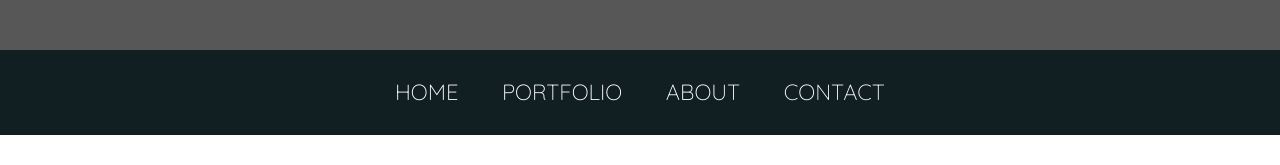
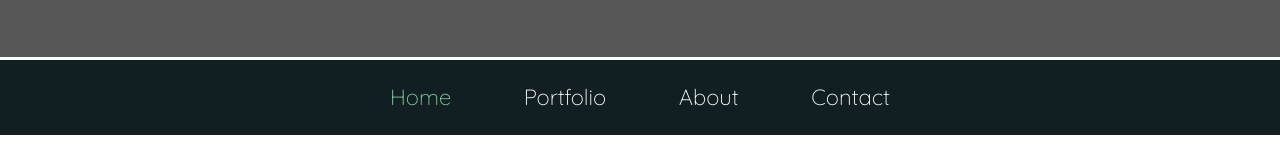
Before and after one commit to Soph-H-P/sophie-haugland-portfolio, a React (Create React App) app: page / in a window 1280 px wide. Shown: the part 743-908 px from the top of the page. Built offline with nearby package versions, Linux system fonts and the light colour scheme; a web font is replaced by a local one.

Commit message:
change navigation

```diff
--- a/src/App.js
+++ b/src/App.js
@@ -62,7 +62,11 @@ const App = () => {
       <SectionContainer id="about" aboutSection={true}>
         <AboutSection />
       </SectionContainer>
-      <SectionContainer id="contact" contact={true} style={{ backgroundColor: 'rgba(0, 0, 0, 0.66)' }}>
+      <SectionContainer
+        id="contact"
+        contact={true}
+        style={{ backgroundColor: 'rgba(0, 0, 0, 0.66)' }}
+      >
         <ContactSection />
       </SectionContainer>
       <Footer />
--- a/src/components/atoms/PreviewModal.js
+++ b/src/components/atoms/PreviewModal.js
@@ -4,7 +4,7 @@ import styled from 'styled-components';
 import 'antd/dist/antd.min.css';
 
 import Loader from './Loader';
-import StyledAnchor from './StyledAnchor';
+import { StyledATag } from './StyledAnchor';
 
 const StyledModal = styled(Modal)`
   width: 100% !important;
@@ -17,6 +17,8 @@ const StyledModal = styled(Modal)`
   .ant-modal-body {
     display: flex;
     width: 100%;
+    font-size: 18px;
+    padding: 10px 24px 24px 24px;
   }
 
   .ant-modal-header {
@@ -41,6 +43,7 @@ const StyledModal = styled(Modal)`
 
   h3 {
     font-family: ${(props) => props.theme.headingFont};
+    font-size: 21px;
   }
 
   @media (max-width: 760px) {
@@ -61,9 +64,10 @@ const IframeContainer = styled.div`
   iframe {
     width: 134%;
     height: 134%;
-    border: 0px;
     zoom: 0.75;
-    border: 5px solid ${(props) => props.theme.primaryColor};
+    border-radius: 5px;
+    border-width: 30px 5px 5px 5px;
+    border-color: ${(props) => props.theme.primaryColor};
     padding: 5px;
     -moz-transform: scale(0.75);
     -moz-transform-origin: 0 0;
@@ -88,7 +92,6 @@ const IframeContainer = styled.div`
       -webkit-transform-origin: 0 0;
       width: 183%;
       height: 183%;
-      border: 0px;
       margin-right: 0px;
     }
   }
@@ -104,6 +107,7 @@ const InfoContainer = styled.div`
   div:last-child {
     display: flex;
     align-self: end;
+    align-items: center;
   }
 
   @media (max-width: 760px) {
@@ -124,7 +128,6 @@ const PreviewModal = ({
 
   const handleIframeLoad = () => {
     setIFrameIsLoaded(true);
-    console.log('I loaded"""!!!!1');
   };
 
   return (
@@ -148,18 +151,8 @@ const PreviewModal = ({
             <p>{longDescription}</p>
           </div>
           <div>
-            <StyledAnchor
-              text={'GitHub Repo'}
-              href={gitHub}
-              anchorType={'button'}
-              target="_blank"
-            />
-            <StyledAnchor
-              text={'Visit site'}
-              href={siteLink}
-              anchorType={'button'}
-              target="_blank"
-            />
+            <StyledATag text={'GitHub Repo'} href={gitHub} anchorType={'ghost'} target="_blank" />
+            <StyledATag text={'Visit site'} href={siteLink} anchorType={'button'} target="_blank" />
           </div>
         </InfoContainer>
       </StyledModal>
--- a/src/components/atoms/SectionContainer.js
+++ b/src/components/atoms/SectionContainer.js
@@ -35,12 +35,12 @@ const SectionContainer = styled.section`
     !props.home &&
     css`
       padding-top: 100px;
-      @media (min-height: 900px) and (max-height: 1100px) {
+      @media (min-height: 900px) and (max-height: 1100px) and (min-width: 900px) {
         height: 100vh;
       }
 
       @media (max-width: 600px) {
-        scroll-margin-top: 0px;
+        scroll-margin-top: -68px;
       }
     `}
 `;
--- a/src/components/atoms/StyledAnchor.js
+++ b/src/components/atoms/StyledAnchor.js
@@ -1,7 +1,8 @@
 import React from 'react';
 import styled, { css } from 'styled-components';
+import { Link } from 'react-scroll';
 
-const StyledA = styled.a`
+const StyledAnchor = styled(Link)`
   text-decoration: none;
   font-size: 22px;
   font-weight: 300;
@@ -9,6 +10,14 @@ const StyledA = styled.a`
   cursor: pointer;
   transition: all 0.3s ease;
   display: flex;
+
+  &.active {
+    color: ${(props) => props.theme.primaryColor};
+  }
+
+  &:hover {
+    color: ${(props) => props.theme.lightFontColor};
+  }
 
   ${(props) =>
     props.anchortype === 'button' &&
@@ -33,6 +42,109 @@ const StyledA = styled.a`
         color: ${(props) => props.theme.lightFontColor};
         animation: buttonpulse 0.3s ease;
         animation-iteration-count: 1;
+      }
+    `}
+
+  ${(props) =>
+    props.anchortype === 'footer' &&
+    css`
+      padding: 5px;
+      font-size: 20px;
+
+      &:hover {
+        color: ${(props) => props.theme.primaryColor};
+        animation: navpulse 0.3s ease;
+        animation-iteration-count: 1;
+      }
+    `}
+
+
+
+  @keyframes buttonpulse {
+    0% {
+      transform: scale(1);
+    }
+    25% {
+      transform: scale(1.05);
+    }
+    50% {
+      transform: scale(1);
+    }
+
+    75% {
+      transform: scale(1.1);
+    }
+    100% {
+      transform: scale(1);
+    }
+  }
+
+  @keyframes navpulse {
+    0% {
+      transform: scale(1);
+    }
+    50% {
+      transform: scale(1.05);
+    }
+    100% {
+      transform: scale(1);
+    }
+  }
+`;
+
+const StyledA = styled.a`
+  text-decoration: none;
+  font-size: 22px;
+  font-weight: 300;
+  color: ${(props) => props.theme.lightFontColor};
+  cursor: pointer;
+  transition: all 0.3s ease;
+  display: flex;
+
+  ${(props) =>
+    (props.anchortype === 'button' || props.anchortype === 'ghost') &&
+    css`
+      width: 216px;
+      height: 60px;
+      background: ${(props) => props.theme.darkFontColor};
+      border: 3px solid ${(props) => props.theme.lightFontColor};
+      justify-content: center;
+      align-items: center;
+      margin-top: 50px;
+      text-transform: uppercase;
+
+      @media (max-width: 650px) {
+        font-size: 18px;
+        border: 2px solid ${(props) => props.theme.lightFontColor};
+        width: 150px;
+        height: 50px;
+      }
+
+      &:hover {
+        color: ${(props) => props.theme.lightFontColor};
+        animation: buttonpulse 0.3s ease;
+        animation-iteration-count: 1;
+      }
+    `}
+
+  ${(props) =>
+    props.anchortype === 'ghost' &&
+    css`
+      width: 210px;
+      height: 54px;
+      background: ${(props) => props.theme.lightFontColor};
+      border: 3px solid ${(props) => props.theme.darkFontColor};
+      color: ${(props) => props.theme.darkFontColor};
+
+      @media (max-width: 650px) {
+        font-size: 18px;
+        border: 2px solid ${(props) => props.theme.darkFontColor};
+        width: 150px;
+        height: 50px;
+      }
+
+      &:hover {
+        color: ${(props) => props.theme.darkFontColor};
       }
     `}
 
@@ -100,9 +212,9 @@ const StyledA = styled.a`
   }
 `;
 
-const StyledAnchor = ({ text, href, anchorType, target = null }) => {
+export const StyledATag = ({ text, href, anchorType, target = null }) => {
   return (
-    <StyledA href={href} anchortype={anchorType} target={target}>
+    <StyledA href={href} anchortype={anchorType} target={target} rel="noreferrer">
       {text}
     </StyledA>
   );
--- a/src/components/molecules/Footer.js
+++ b/src/components/molecules/Footer.js
@@ -4,7 +4,7 @@ import styled from 'styled-components';
 import linkedIn from '../../assets/linkedin.svg';
 import gitHub from '../../assets/github.svg';
 
-import StyledAnchor from '../atoms/StyledAnchor';
+import StyledAnchor, { StyledATag } from '../atoms/StyledAnchor';
 
 const StyledFooter = styled.footer`
   background-color: ${(props) => props.theme.darkFontColor};
@@ -33,20 +33,28 @@ const Footer = () => {
   return (
     <StyledFooter>
       <div>
-        <StyledAnchor text="Home" href={'#home'} anchorType={'footer'} />
-        <StyledAnchor text="Portfolio" href={'#portfolio'} anchorType={'footer'} />
-        <StyledAnchor text="About" href={'#about'} anchorType={'footer'} />
-        <StyledAnchor text="Contact" href={'#contact'} anchorType={'footer'} />
+        <StyledAnchor to="home" spy={true} smooth={true} duration={500} anchortype={'footer'}>
+          Home
+        </StyledAnchor>
+        <StyledAnchor to="portfolio" spy={true} smooth={true} duration={500} anchortype={'footer'}>
+          Portfolio
+        </StyledAnchor>
+        <StyledAnchor to="about" spy={true} smooth={true} duration={500} anchortype={'footer'}>
+          About
+        </StyledAnchor>
+        <StyledAnchor to="contact" spy={true} smooth={true} duration={500} anchortype={'footer'}>
+          Contact
+        </StyledAnchor>
       </div>
       <div>
-        <StyledAnchor
+        <StyledATag
           text={<img src={linkedIn} alt="linkedIn" />}
           href={'https://www.linkedin.com/in/smphaugland/'}
           anchorType={'footer'}
           target="_blank"
         />
-        <StyledAnchor
-          text={<img src={gitHub} alt="linkedIn" />}
+        <StyledATag
+          text={<img src={gitHub} alt="GitHub" />}
           href={'https://github.com/Soph-H-P'}
           anchorType={'footer'}
           target="_blank"
--- a/src/components/molecules/NavBar.js
+++ b/src/components/molecules/NavBar.js
@@ -43,10 +43,46 @@ const NavBar = ({ fixed, isDesktop }) => {
   return (
     <StyledNav fixed={fixed} desktop={isDesktop}>
       <div>
-        <StyledAnchor text="Home" href={'#home'} anchorType={'nav'} />
-        <StyledAnchor text="Portfolio" href={'#portfolio'} anchorType={'nav'} />
-        <StyledAnchor text="About" href={'#about'} anchorType={'nav'} />
-        <StyledAnchor text="Contact" href={'#contact'} anchorType={'nav'} />
+        <StyledAnchor
+          activeClass="active"
+          to="home"
+          spy={true}
+          smooth={true}
+          duration={500}
+          anchortype={'nav'}
+        >
+          Home
+        </StyledAnchor>
+        <StyledAnchor
+          activeClass="active"
+          to="portfolio"
+          spy={true}
+          smooth={true}
+          duration={500}
+          anchortype={'nav'}
+        >
+          Portfolio
+        </StyledAnchor>
+        <StyledAnchor
+          activeClass="active"
+          to="about"
+          spy={true}
+          smooth={true}
+          duration={500}
+          anchortype={'nav'}
+        >
+          About
+        </StyledAnchor>
+        <StyledAnchor
+          activeClass="active"
+          to="contact"
+          spy={true}
+          smooth={true}
+          duration={500}
+          anchortype={'nav'}
+        >
+          Contact
+        </StyledAnchor>
       </div>
     </StyledNav>
   );
--- a/src/components/molecules/ProjectCard.js
+++ b/src/components/molecules/ProjectCard.js
@@ -32,6 +32,15 @@ const ProjectCardContainer = styled(Button)`
     font-weight: 300;
   }
 
+  @media (min-width: 1200px) {
+    width: 250px;
+    height: 300px;
+
+    img {
+      width: 220px;
+    }
+  }
+
   &:hover {
     color: ${(props) => props.theme.darkFontColor};
     animation: cardpulse 0.6s ease;
@@ -58,9 +67,16 @@ const ProjectCardContainer = styled(Button)`
   }
 `;
 
-const ProjectCard = ({ imgSrc, projectName, description, siteLink, projectType, longDescription, gitHub }) => {
+const ProjectCard = ({
+  imgSrc,
+  projectName,
+  description,
+  siteLink,
+  projectType,
+  longDescription,
+  gitHub,
+}) => {
   const [previewModalOpen, setPreviewModalOpen] = useState(false);
-
 
   const showModal = () => {
     setPreviewModalOpen(true);
--- a/src/components/pageSections/HomeSection.js
+++ b/src/components/pageSections/HomeSection.js
@@ -11,7 +11,15 @@ const HomeSection = () => {
       <ParticlesBg type="cobweb" bg={true} />
       <Title>Sophie Haugland</Title>
       <Subtitle>Front-end developer</Subtitle>
-      <StyledAnchor text="Portfolio" href={'#portfolio'} anchorType={'button'} />
+      <StyledAnchor
+          to="portfolio"
+          spy={true}
+          smooth={true}
+          duration={500}
+          anchortype={'button'}
+        >
+          Portfolio
+        </StyledAnchor>
     </>
   );
 };
--- a/src/components/pageSections/PortfolioSection.js
+++ b/src/components/pageSections/PortfolioSection.js
@@ -14,6 +14,10 @@ const ProjectsContainer = styled.div`
   width: 100%;
   max-width: 999px;
   margin: 40px auto;
+
+  @media (min-width: 1200px) {
+    max-width: 1200px;
+  }
 `;
 
 const PortfolioSection = () => {
```
